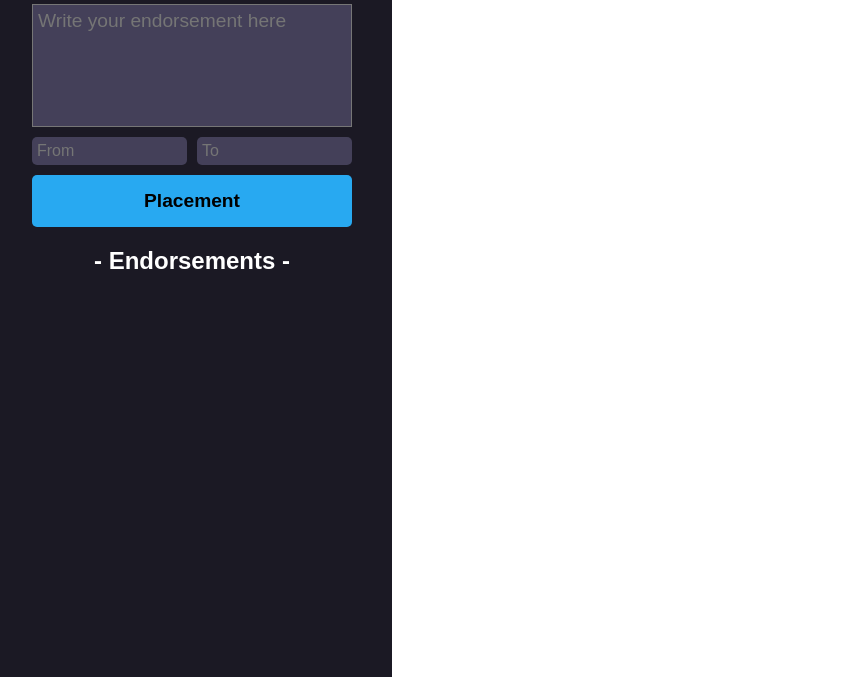
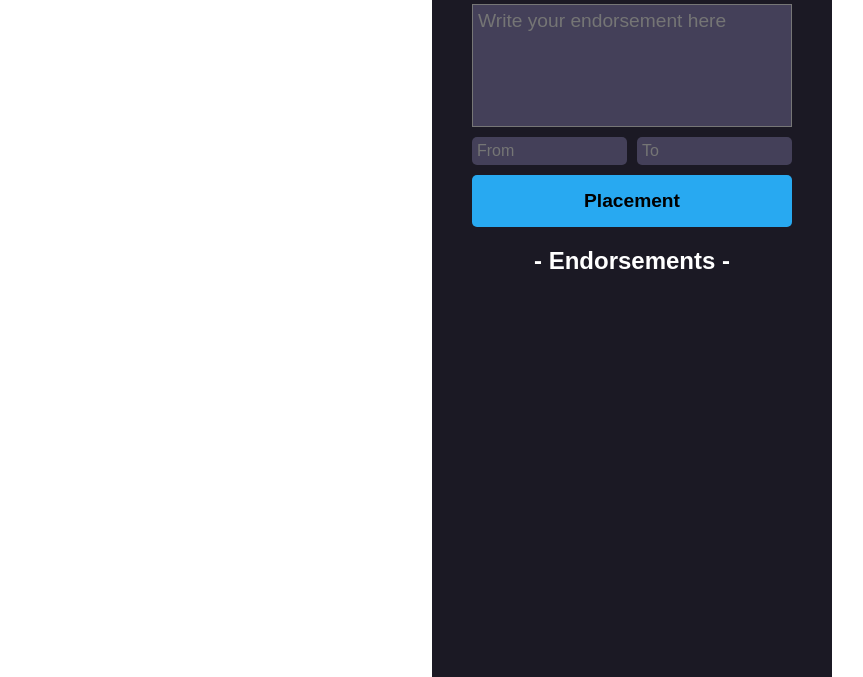
Before and after one commit to ajharh9/family-chat-app, a website built with Vite: page index.html in a window 1280 px wide. Shown: the part 203-880 px from the top of the page, without its empty margins (8-871 px from the left). Built offline with nearby package versions, Linux system fonts and the light colour scheme; no server answers.

Commit message:
Update index.css

```diff
--- a/index.css
+++ b/index.css
@@ -2,7 +2,6 @@ html, body {
     margin: 0;
     padding: 0;
     font-family: Arial, Helvetica, sans-serif;
-    text-align:center;
 }
 
 .container{
@@ -13,6 +12,7 @@ html, body {
     padding: 40px;
     color: white;
     height: 100vh;
+    margin: 0px auto;
 }
 
 .header{
```
